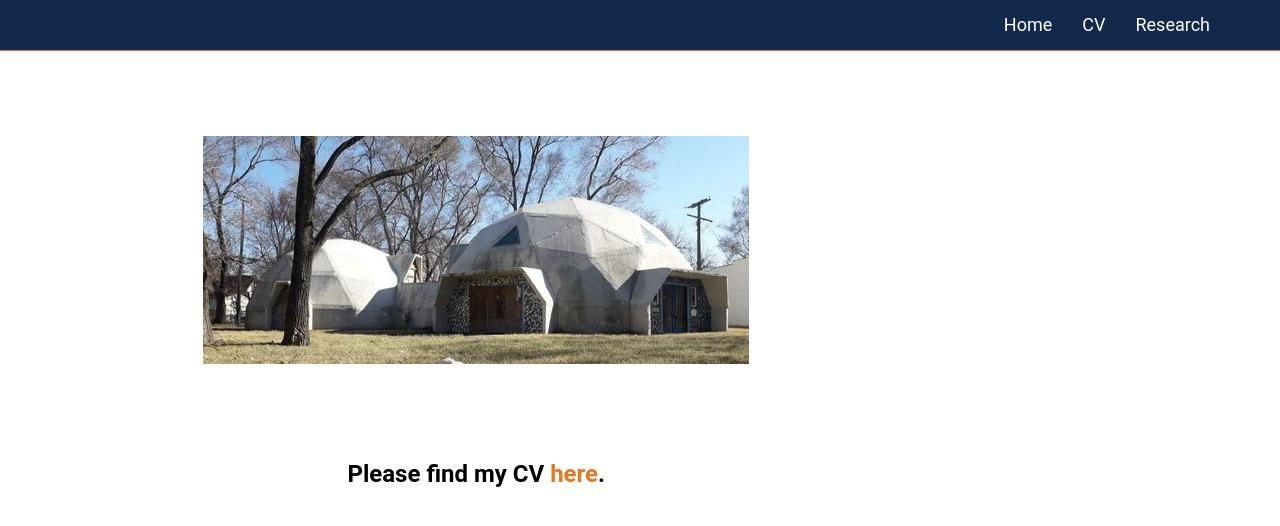
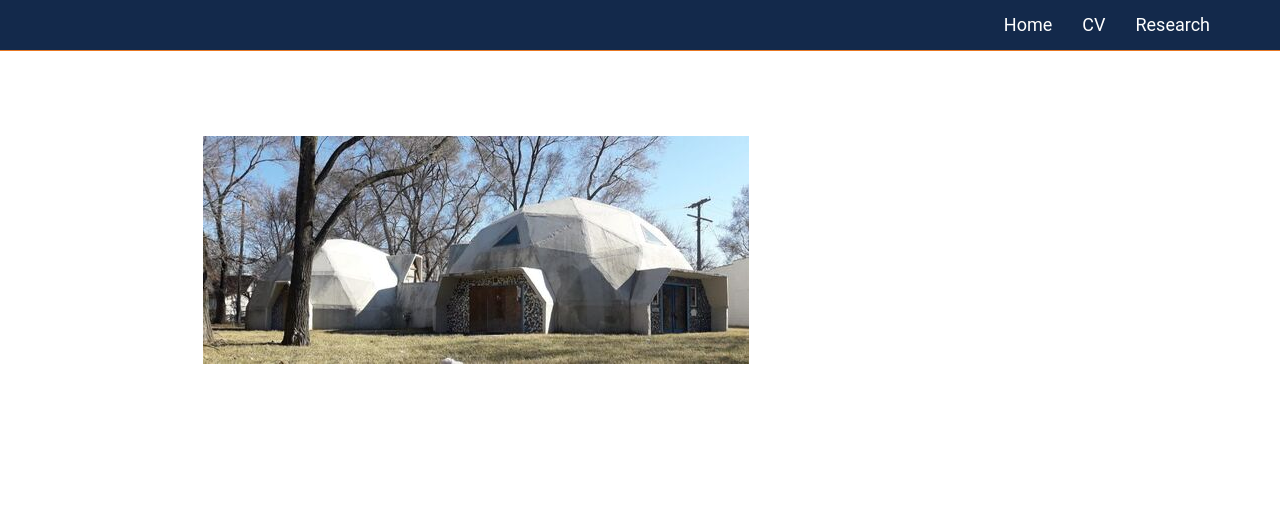
Before and after one commit to anomitaghosh/anomitaghosh.github.io, a Jekyll site: the page built from cv.md, in a window 1280 px wide. Shown: the top 526 px of the page. Built offline with Jekyll 4.4.1, drawn with Linux system fonts in a browser that asks for light colours.

Commit message:
cv removed

```diff
--- a/cv.md
+++ b/cv.md
@@ -10,6 +10,6 @@ layout: secondary_pages
 <br>
 <br>
 
-<h3 align="center">Please find my CV <a href="./assets/AnomitaGhoshCV.pdf">here</a>.</h3>
+<!-- <h3 align="center">Please find my CV <a href="./assets/AnomitaGhoshCV.pdf">here</a>.</h3> -->
 
 </p>
```
